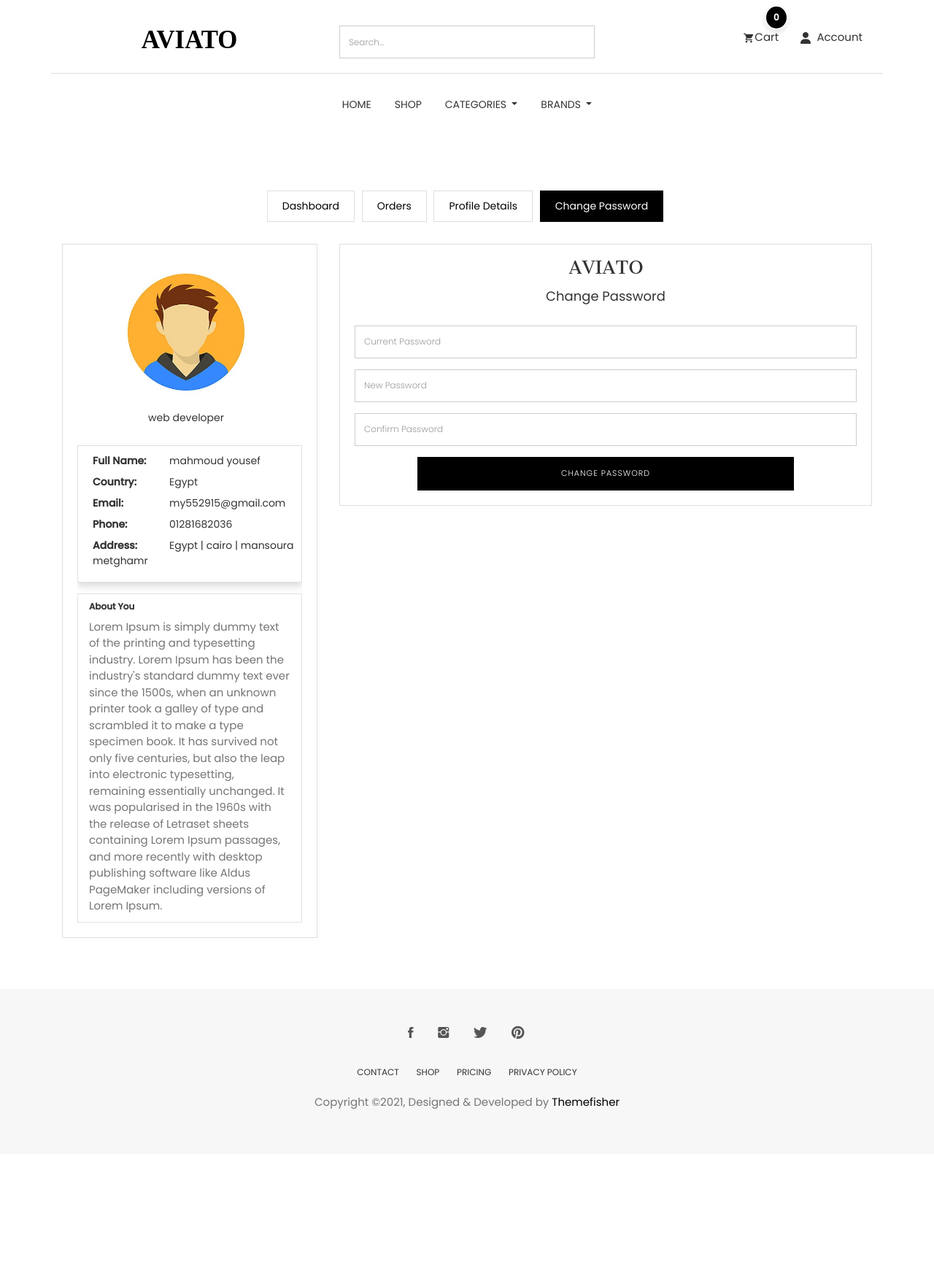
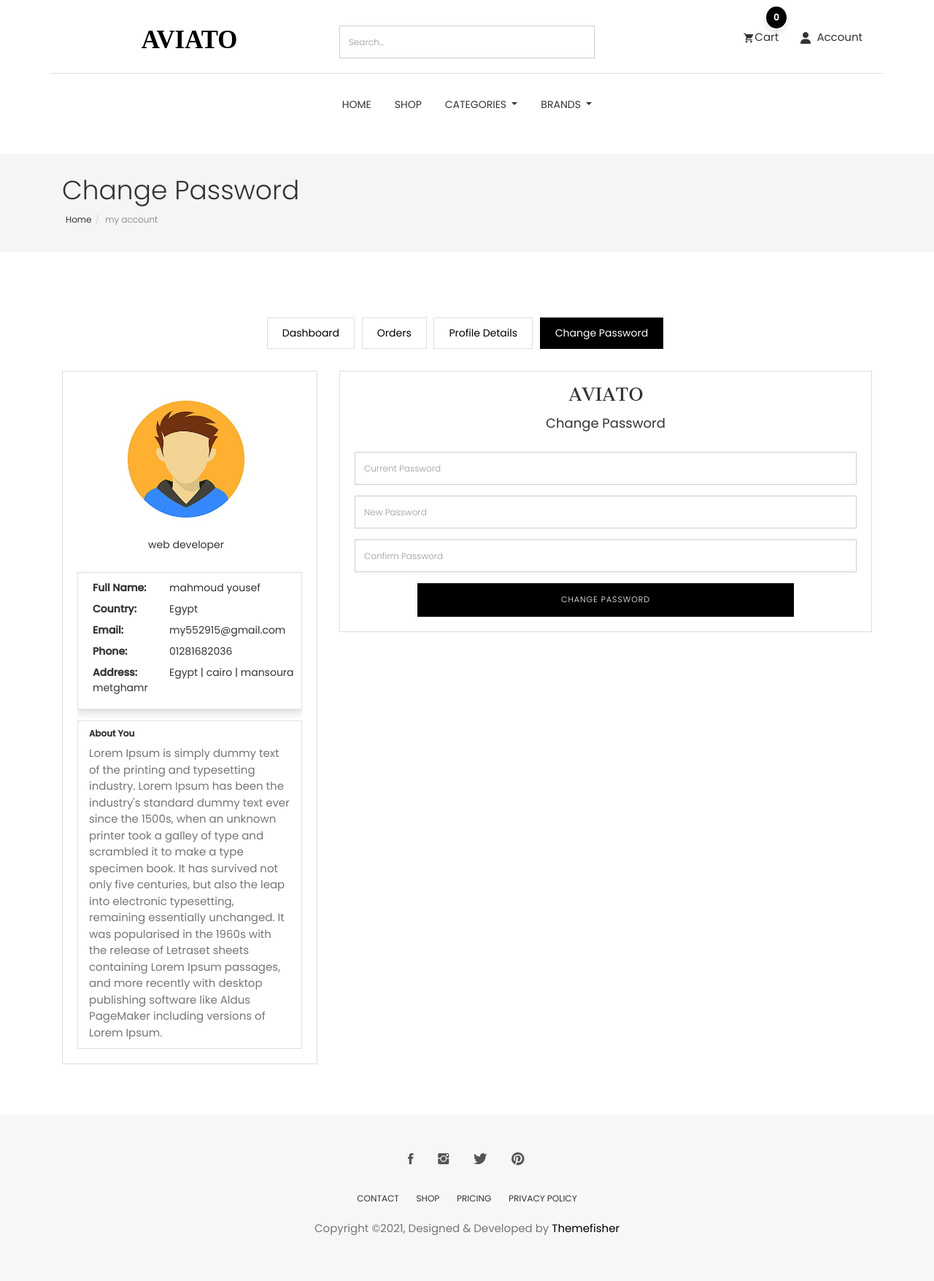
Before and after one commit to Mmy2000/aviato-shopper, a Django app: page /accounts/change_password/ in a window 1280 px wide. Shown: the whole page at 73% size. Before the commit the page ends 1519 px from the top, so only its background shows below. Run offline with Django 4.2, Linux system fonts and the light colour scheme; a user stored in the database is signed in; data comes from the database, SQL or seed files in the repository; both versions use the stored data as it was after the commit; some libraries are stand-ins or nearby versions; some web fonts are replaced.

```diff
--- a/accounts/templates/accounts/change_password.html
+++ b/accounts/templates/accounts/change_password.html
@@ -5,6 +5,23 @@ Change Password
 {% endblock title %}
 {% block body %}
 
+
+
+<section class="page-header">
+    <div class="container">
+        <div class="row">
+            <div class="col-md-12">
+                <div class="content">
+                    <h1 class="page-name">Change Password</h1>
+                    <ol class="breadcrumb">
+                        <li><a href="/">Home</a></li>
+                        <li class="active">my account</li>
+                    </ol>
+                </div>
+            </div>
+        </div>
+    </div>
+</section>
 
 <section class="user-dashboard page-wrapper">
     <div class="container">
```
Also changed, not shown: db.sqlite3.
